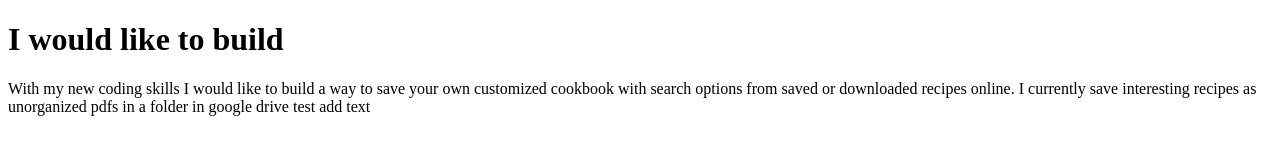
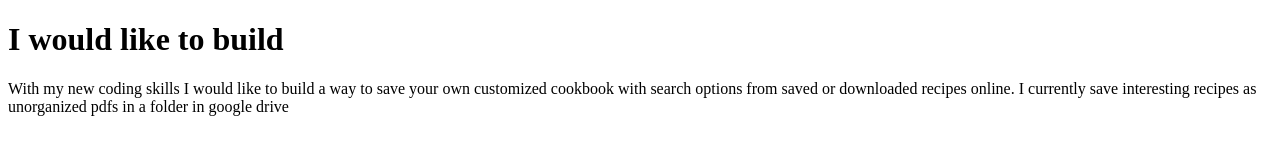
Before and after one commit to J0N-C/prep-0421-code-solutions, a website: page prep-example/index.html in a window 1280 px wide. Drawn offline with Linux system fonts and the light colour scheme.

Commit message:
Revised prep-example

```diff
--- a/prep-example/index.html
+++ b/prep-example/index.html
@@ -11,7 +11,6 @@ With my new coding skills I would like to build a way to save your own
 customized cookbook with search options from saved or downloaded recipes online.
 I currently save interesting recipes as unorganized pdfs in a folder in
 google drive
-test add text
   </p>
 </body>
 </html>
```
